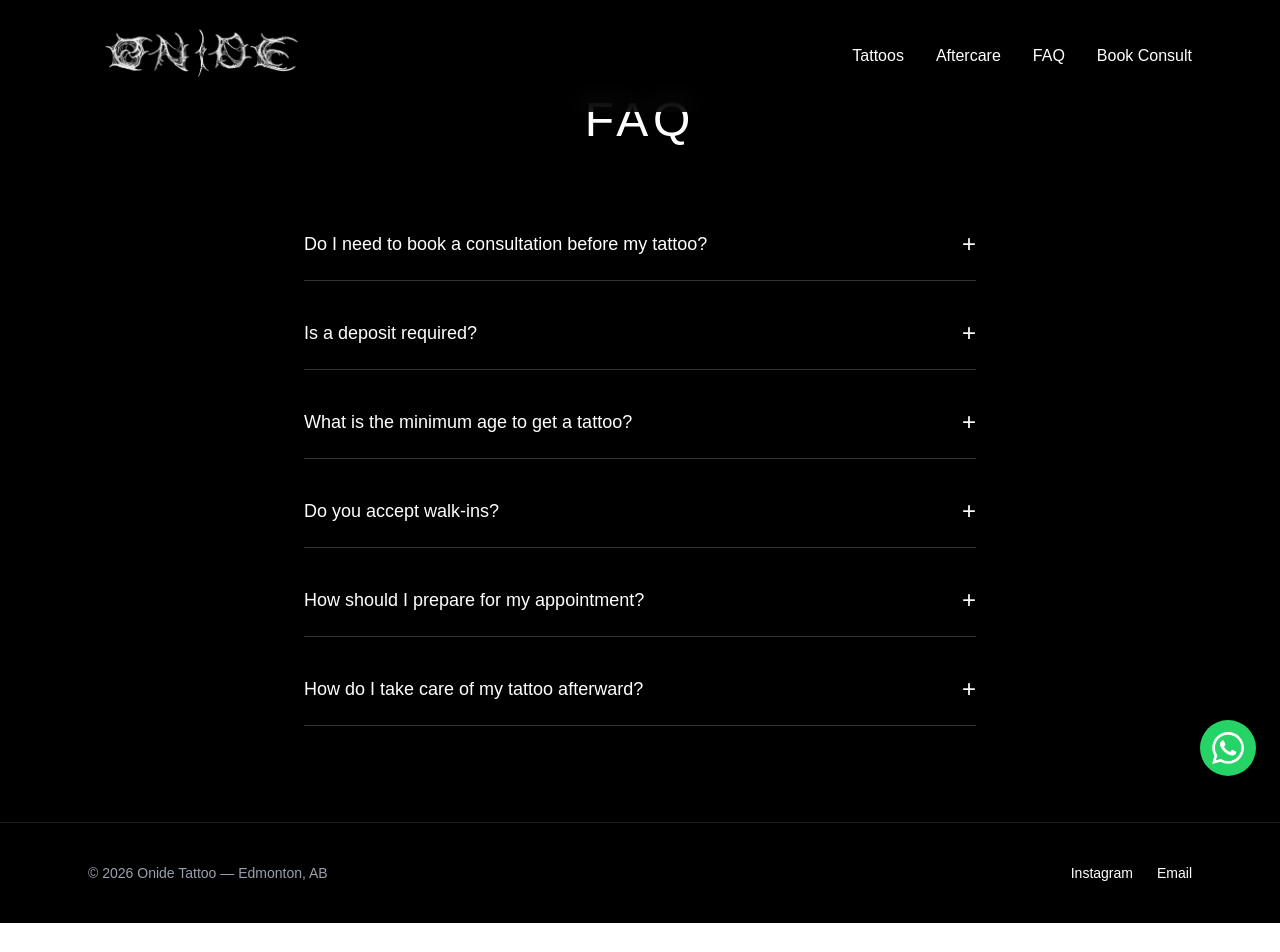
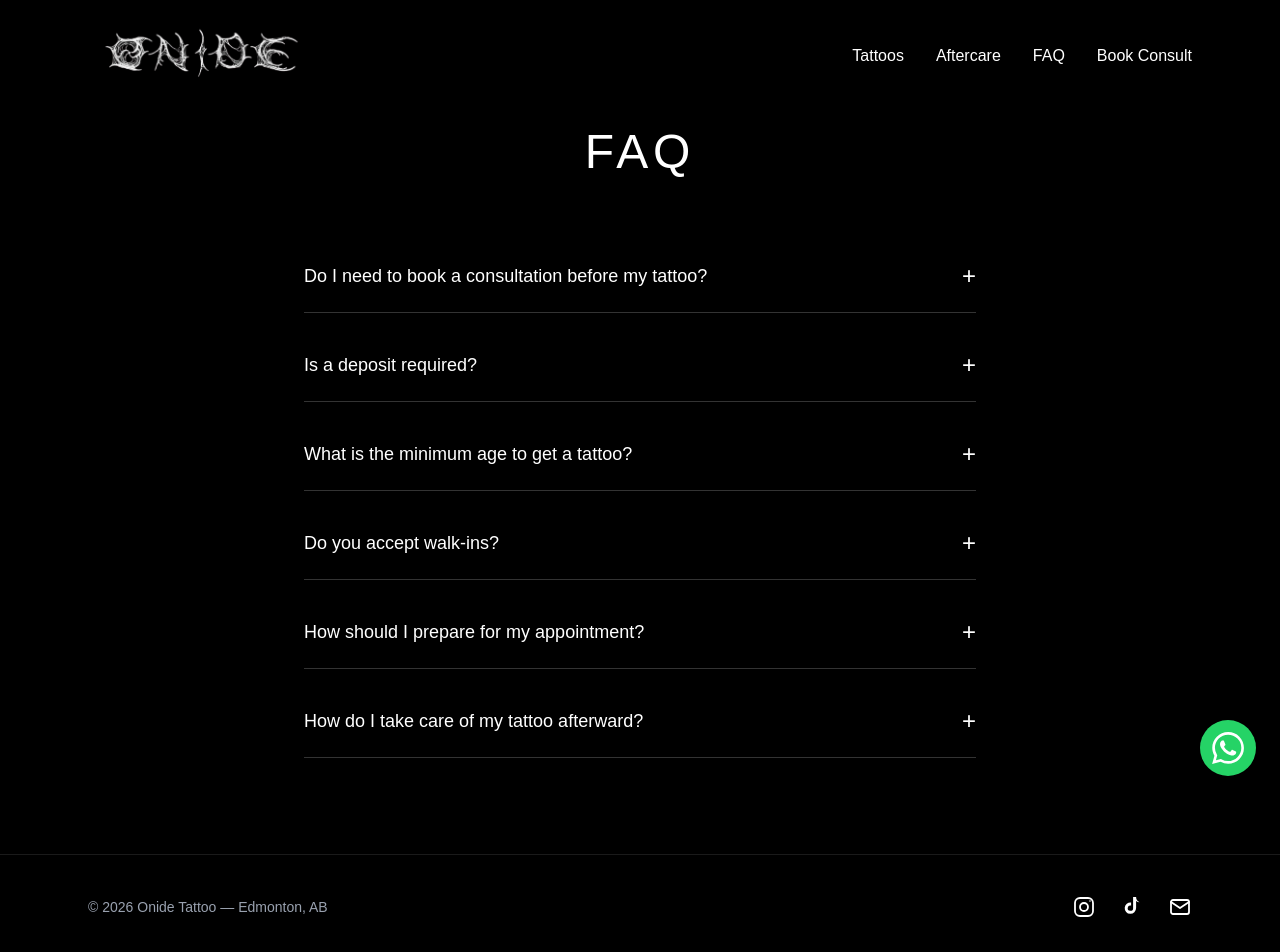
Before and after one commit to ExequielMercado/onide-tattoo, a Next.js app: page /faq in a window 1280 px wide. Shown: the top 952 px of the page. Before the commit the page ends 923 px from the top, so only its background shows below. Built offline with nearby package versions, Linux system fonts and the light colour scheme.

Commit message:
iconos de ig, fb y email en footer

```diff
--- a/src/components/FaqAccordion.js
+++ b/src/components/FaqAccordion.js
@@ -40,7 +40,7 @@ export default function FaqAccordion() {
   const [openIndex, setOpenIndex] = useState(null);
 
   return (
-    <section className="bg-black text-white min-h-screen px-6 py-24">
+    <section className="relative z-10 min-h-screen bg-black px-6 pb-24 pt-32 text-white">
       <h1 className="text-4xl md:text-5xl text-center uppercase tracking-widest mb-16">
         FAQ
       </h1>
--- a/src/components/Footer.js
+++ b/src/components/Footer.js
@@ -7,14 +7,44 @@ export default function Footer() {
         <p className="text-sm text-gray-400">
           © {new Date().getFullYear()} Onide Tattoo — Edmonton, AB
         </p>
-        <div className="flex gap-6 text-sm">
+        <div className="flex items-center gap-6 text-white">
           <a
-            href="https://www.instagram.com/onidetattoo/"
+            href="https://www.instagram.com/onidetattoo"
             target="_blank"
             rel="noopener noreferrer"
-            className="hover:text-gray-400"
+            aria-label="Instagram"
+            className="transition-colors hover:text-gray-400"
           >
-            Instagram
+            <svg
+              aria-hidden="true"
+              className="h-6 w-6"
+              viewBox="0 0 24 24"
+              fill="none"
+              stroke="currentColor"
+              strokeWidth="1.8"
+              strokeLinecap="round"
+              strokeLinejoin="round"
+            >
+              <rect x="3" y="3" width="18" height="18" rx="5" />
+              <circle cx="12" cy="12" r="4" />
+              <circle cx="18" cy="6" r="0.8" fill="currentColor" stroke="none" />
+            </svg>
+          </a>
+          <a
+            href="https://www.tiktok.com/@onidetattoo"
+            target="_blank"
+            rel="noopener noreferrer"
+            aria-label="TikTok"
+            className="transition-colors hover:text-gray-400"
+          >
+            <svg
+              aria-hidden="true"
+              className="h-6 w-6"
+              viewBox="0 0 24 24"
+              fill="currentColor"
+            >
+              <path d="M19.6 7.2a5.7 5.7 0 0 1-3.5-1.2v7.1a5.7 5.7 0 1 1-5-5.65v3.1a2.7 2.7 0 1 0 2 2.6V2h3a5.7 5.7 0 0 0 3.5 5.2v0Z" />
+            </svg>
           </a>
           <a
             href="mailto:onidetattoo@gmail.com"
@@ -22,9 +52,22 @@ export default function Footer() {
               navigator.clipboard.writeText('onidetattoo@gmail.com');
               alert('Correo copiado: onidetattoo@gmail.com');
             }}
-            className="hover:text-gray-400"
+            aria-label="Email Onide Tattoo"
+            className="transition-colors hover:text-gray-400"
           >
-            Email
+            <svg
+              aria-hidden="true"
+              className="h-6 w-6"
+              viewBox="0 0 24 24"
+              fill="none"
+              stroke="currentColor"
+              strokeWidth="1.8"
+              strokeLinecap="round"
+              strokeLinejoin="round"
+            >
+              <rect x="3" y="5" width="18" height="14" rx="2" />
+              <path d="m3 7 9 6 9-6" />
+            </svg>
           </a>
         </div>
       </div>
```
